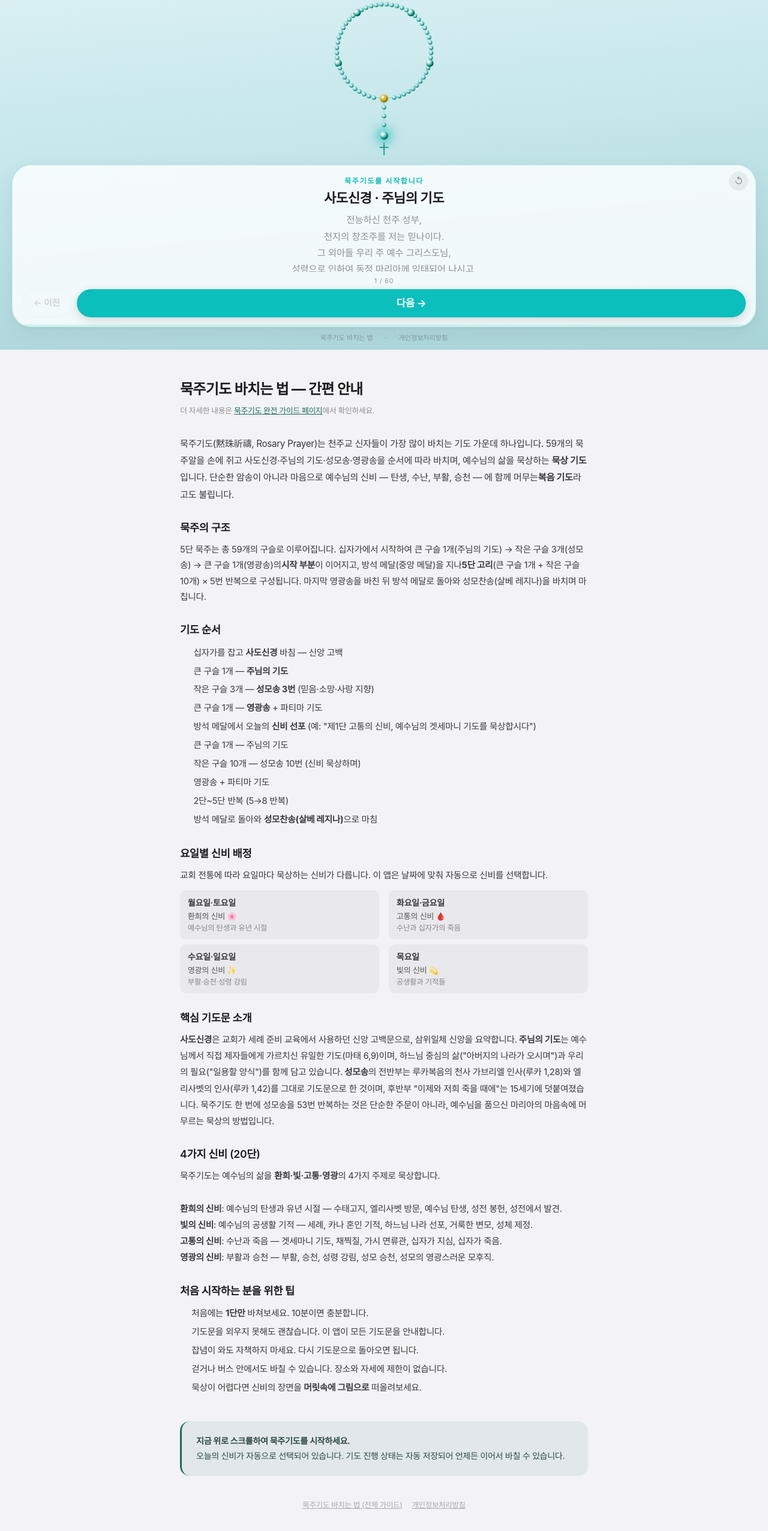
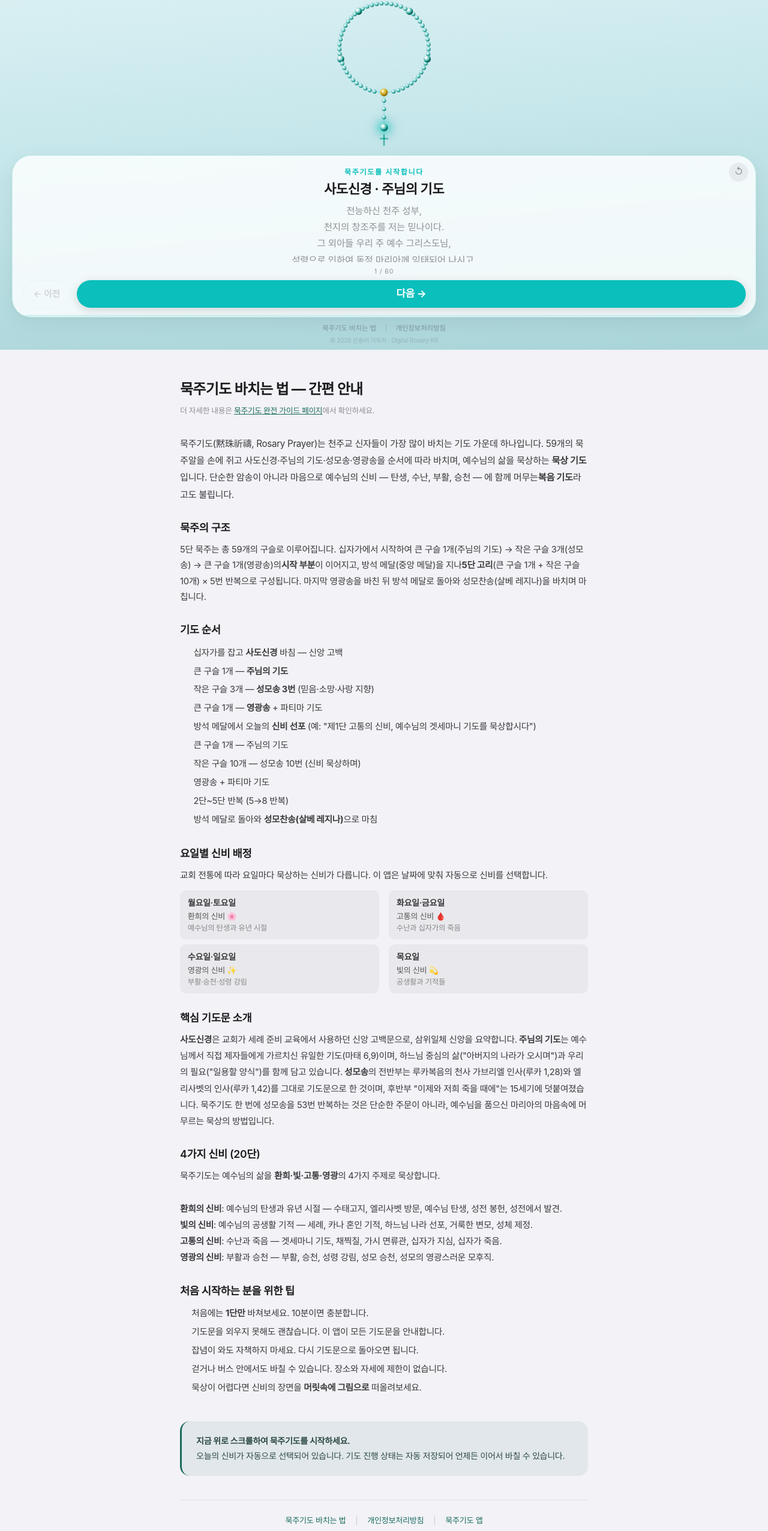
Before and after one commit to BitnooriLee/holy-rosary, a Next.js app: page / in a window 1280 px wide. Shown: the part 217-2769 px from the top of the page at 60% size. Built offline with nearby package versions, Linux system fonts and the light colour scheme.

Commit message:
add sitemap and robots.txt

```diff
--- a/src/app/globals.css
+++ b/src/app/globals.css
@@ -42,6 +42,33 @@ body {
   color: var(--text-primary);
   background: #E8F6F8;
   /* overflow: hidden 은 앱 루트(.rosary-app-root)에서만 적용 — guide/privacy 페이지 스크롤 보장 */
+}
+
+/* ── 전역 터치 최적화 (모바일 클릭 미스 방지) ── */
+button, a, [role="button"] {
+  -webkit-tap-highlight-color: transparent;
+  touch-action: manipulation;
+}
+
+/* 텍스트 드래그·블록 지정 방지 — 버튼·인터랙티브 요소 */
+button,
+.bead-hit,
+.btn-next,
+.btn-prev,
+.btn-restart,
+.theme-btn,
+.liturgy-toggle {
+  user-select: none;
+  -webkit-user-select: none;
+  -webkit-touch-callout: none;
+}
+
+/* SVG 터치 영역 — 구슬 클릭 미스 방지 */
+svg {
+  user-select: none;
+  -webkit-user-select: none;
+  -webkit-touch-callout: none;
+  touch-action: manipulation;
 }
 
 /* 앱 루트에만 overflow 잠금 */
--- a/src/app/page.tsx
+++ b/src/app/page.tsx
@@ -118,25 +118,29 @@ function RosaryApp() {
         </div>
       </div>
 
-      {/* ── ④ 미니 푸터 네비게이션 ── */}
+      {/* ── ④ 앱 푸터 ── */}
       <footer
-        className="shrink-0 flex items-center justify-center gap-5 text-center"
+        className="shrink-0 flex flex-col items-center justify-center text-center"
         style={{
-          height: 'calc(env(safe-area-inset-bottom, 0px) + 2.4rem)',
-          paddingBottom: 'env(safe-area-inset-bottom, 0px)',
+          paddingBottom: 'calc(env(safe-area-inset-bottom, 0px) + 0.5rem)',
+          paddingTop: '0.35rem',
           color: 'var(--text-muted)',
-          fontSize: '0.7rem',
           letterSpacing: '-0.01em',
-          opacity: 0.7,
+          opacity: 0.75,
         }}
       >
-        <Link href="/guide" style={{ color: 'inherit', textDecoration: 'none' }}>
-          묵주기도 바치는 법
-        </Link>
-        <span aria-hidden>·</span>
-        <Link href="/privacy" style={{ color: 'inherit', textDecoration: 'none' }}>
-          개인정보처리방침
-        </Link>
+        <nav aria-label="하단 메뉴" style={{ display: 'flex', alignItems: 'center', gap: '0.5rem', fontSize: '0.72rem' }}>
+          <Link href="/guide" style={{ color: 'inherit', textDecoration: 'none', padding: '0.25rem 0.4rem' }}>
+            묵주기도 바치는 법
+          </Link>
+          <span aria-hidden style={{ opacity: 0.4 }}>|</span>
+          <Link href="/privacy" style={{ color: 'inherit', textDecoration: 'none', padding: '0.25rem 0.4rem' }}>
+            개인정보처리방침
+          </Link>
+        </nav>
+        <p style={{ fontSize: '0.62rem', opacity: 0.5, margin: 0 }}>
+          © 2026 은총이 가득히 · Digital Rosary KR
+        </p>
       </footer>
 
       {/* ── 완료 오버레이 ── */}
@@ -324,10 +328,18 @@ function RosaryGuideSection() {
           기도 진행 상태는 자동 저장되어 언제든 이어서 바칠 수 있습니다.
         </div>
 
-        <p style={{ textAlign: 'center', marginTop: '2.5rem', fontSize: '0.78rem', color: '#aaa' }}>
-          <Link href="/guide" style={{ color: 'inherit', textDecoration: 'underline', marginRight: '1rem' }}>묵주기도 바치는 법 (전체 가이드)</Link>
-          <Link href="/privacy" style={{ color: 'inherit', textDecoration: 'underline' }}>개인정보처리방침</Link>
-        </p>
+        <footer style={{ textAlign: 'center', marginTop: '2.5rem', borderTop: '1px solid rgba(0,0,0,0.08)', paddingTop: '1.5rem' }}>
+          <nav style={{ display: 'flex', justifyContent: 'center', gap: '1rem', fontSize: '0.82rem', marginBottom: '0.5rem' }}>
+            <Link href="/guide" style={{ color: '#1a6b5c', textDecoration: 'none' }}>묵주기도 바치는 법</Link>
+            <span style={{ color: '#ccc' }}>|</span>
+            <Link href="/privacy" style={{ color: '#1a6b5c', textDecoration: 'none' }}>개인정보처리방침</Link>
+            <span style={{ color: '#ccc' }}>|</span>
+            <Link href="/" style={{ color: '#1a6b5c', textDecoration: 'none' }}>묵주기도 앱</Link>
+          </nav>
+          <p style={{ fontSize: '0.72rem', color: '#bbb', margin: 0 }}>
+            © 2026 은총이 가득히 · Digital Rosary KR · All rights reserved.
+          </p>
+        </footer>
       </div>
     </section>
   )
--- /dev/null
+++ b/src/app/robots.ts
@@ -0,0 +1,17 @@
+import { MetadataRoute } from 'next'
+
+const BASE_URL = process.env.NEXT_PUBLIC_SITE_URL ?? 'https://holy-rosary.vercel.app'
+
+export default function robots(): MetadataRoute.Robots {
+  return {
+    rules: [
+      {
+        userAgent: '*',
+        allow: '/',
+        disallow: [],
+      },
+    ],
+    sitemap: `${BASE_URL}/sitemap.xml`,
+    host: BASE_URL,
+  }
+}
```
Also changed, not shown: 1 other file (tests, documents, lock files or other folders).
